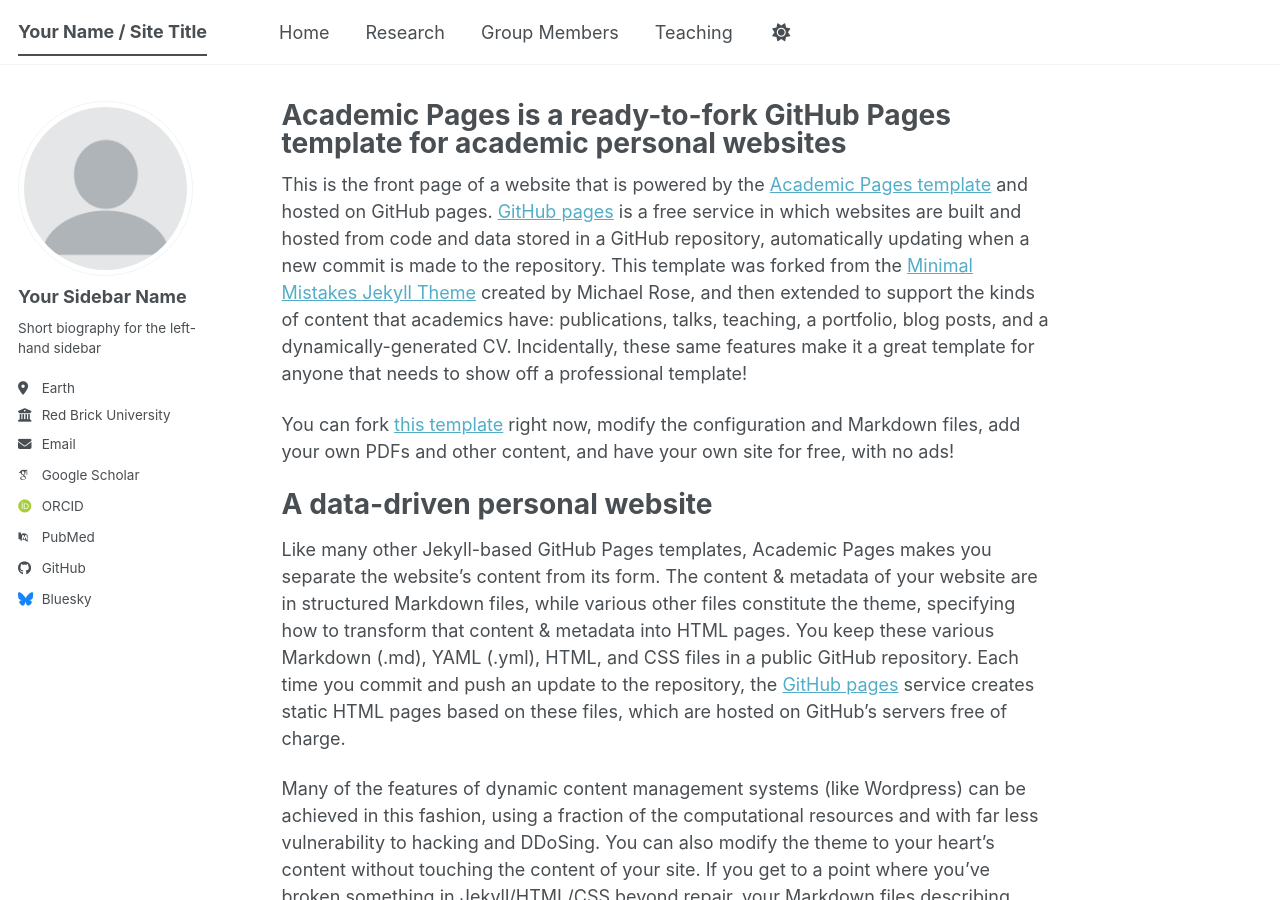
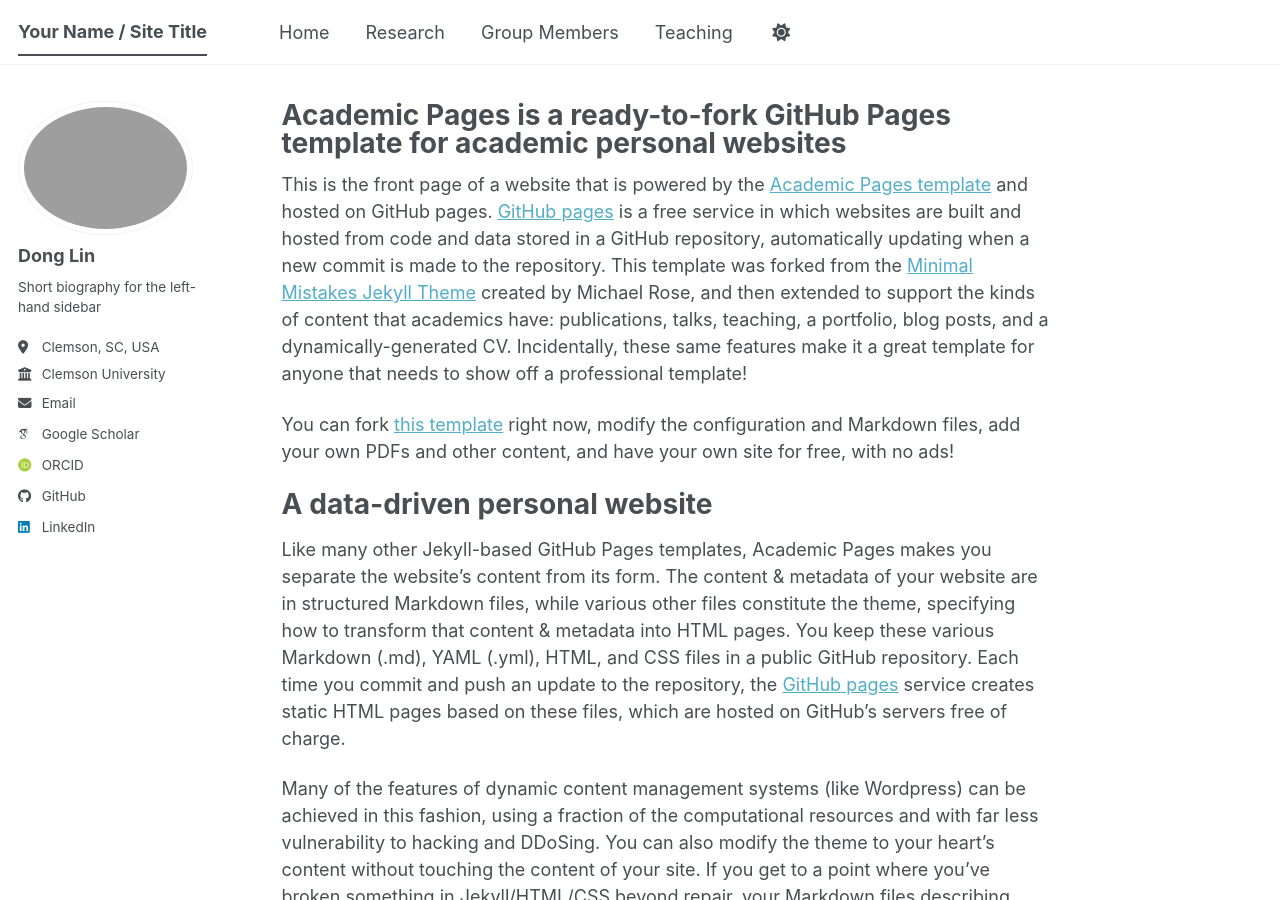
Before and after one commit to doby123/doby123.github.io, a Jekyll site: the page built from _pages/about.md, in a window 1280 px wide and 900 px high. Built offline with Jekyll 4.4.1, drawn with Linux system fonts in a browser that asks for light colours; some web fonts are replaced; a script bundle is joined from its source files by our own code; library files that are not in the unit come from our copies.

Commit message:
Update author information in _config.yml

```diff
--- a/_config.yml
+++ b/_config.yml
@@ -24,73 +24,73 @@
 #               Additional customization can be done by editing /_includes/author-profile.html
 author:
   # Biographic information
-  avatar           : "profile.png"
-  name             : "Your Sidebar Name"
+  avatar           : "Dong Lin_170925_SL_040_sq.jpg"
+  name             : "Dong Lin"
   pronouns         : # example: "she/her"
   bio              : "Short biography for the left-hand sidebar"
-  location         : "Earth"
-  employer         : "Red Brick University"
+  location         : "Clemson, SC, USA"
+  employer         : "Clemson University"
   uri              : # URL
-  email            : "none@example.org"
+  email            : "dlin7@clemson.edu"
 
   # Academic websites
-  academia         : # URL
-  arxiv            : # URL - Update with the correct link to your profile
-  googlescholar    : "https://scholar.google.com/citations?user=PS_CX0AAAAAJ"
-  inspire-hep      : # URL
-  impactstory      : # URL
-  orcid            : "https://orcid.org/yourorcidurl"
-  semantic         : # URL
-  ssrn             : # URL
-  pubmed           : "https://www.ncbi.nlm.nih.gov/pubmed/?term=john+snow"
-  researchgate     : # URL
-  scopus           : # URL
-  zotero           : # URL
+#  academia         : # URL
+#  arxiv            : # URL - Update with the correct link to your profile
+  googlescholar    : "https://scholar.google.com/citations?user=FaHv4J0AAAAJ&hl=en"
+#  inspire-hep      : # URL
+#  impactstory      : # URL
+  orcid            : "https://orcid.org/0000-0003-2894-6677"
+#  semantic         : # URL
+#  ssrn             : # URL
+#  pubmed           : "https://www.ncbi.nlm.nih.gov/pubmed/?term=john+snow"
+#  researchgate     : # URL
+#  scopus           : # URL
+#  zotero           : # URL
 
 
   # Repositories and software development
-  bitbucket        : # Username - Update with your username on the site
-  codepen          : # Username
-  dribbble         : # Username
-  github           : "academicpages"
-  kaggle           : # Username
-  stackoverflow    : # User number or user number and name (i.e., use "1" or "1/jeff-atwood")
+#  bitbucket        : # Username - Update with your username on the site
+#  codepen          : # Username
+#  dribbble         : # Username
+  github           : "https://github.com/doby123"
+#  kaggle           : # Username
+#  stackoverflow    : # User number or user number and name (i.e., use "1" or "1/jeff-atwood")
 
   # Social media
-  artstation       : # Username
-  bluesky          : "bsky.app" # Replace this with you Bluesky username
-  facebook         : # Username
-  flickr           : # Username
-  foursquare       : # Username
-  goodreads        : # Username
-  google_plus      : # Username
-  keybase          : # Username
-  instagram        : # Username
-  lastfm           : # Username
-  linkedin         : # Username
-  mastodon         : # URL
-  medium           : # URL
-  pinterest        : # Username
-  soundcloud       : # Username
-  steam            : # Username
-  telegram         : # URL
-  tumblr           : # Username
-  twitter          : # Username for X / Twitter
-  vine             : # Username
-  weibo            : # Username
-  wikipedia        : # Username
-  xing             : # Username
-  youtube          : # Username
-  zhihu            : # Username
+#  artstation       : # Username
+#  bluesky          : "bsky.app" # Replace this with you Bluesky username
+#  facebook         : # Username
+#  flickr           : # Username
+#  foursquare       : # Username
+#  goodreads        : # Username
+#  google_plus      : # Username
+#  keybase          : # Username
+#  instagram        : # Username
+#  lastfm           : # Username
+  linkedin         : "https://www.linkedin.com/in/dong-lin-3a49bbb9/"
+#  mastodon         : # URL
+#  medium           : # URL
+#  pinterest        : # Username
+#  soundcloud       : # Username
+#  steam            : # Username
+#  telegram         : # URL
+#  tumblr           : # Username
+#  twitter          : # Username for X / Twitter
+#  vine             : # Username
+#  weibo            : # Username
+#  wikipedia        : # Username
+#  xing             : # Username
+#  youtube          : # Username
+#  zhihu            : # Username
 
 # Publication Category - The following the list of publication categories and their headings
-publication_category:
-  books:
-    title: 'Books'
-  manuscripts:
-    title: 'Journal Articles'
-  conferences:
-    title: 'Conference Papers'
+#publication_category:
+#  books:
+#    title: 'Books'
+#  manuscripts:
+#    title: 'Journal Articles'
+#  conferences:
+#    title: 'Conference Papers'
 
 # Site Settings
 teaser                   :  # filename of teaser fallback teaser image placed in /images/ for social media previews
```
